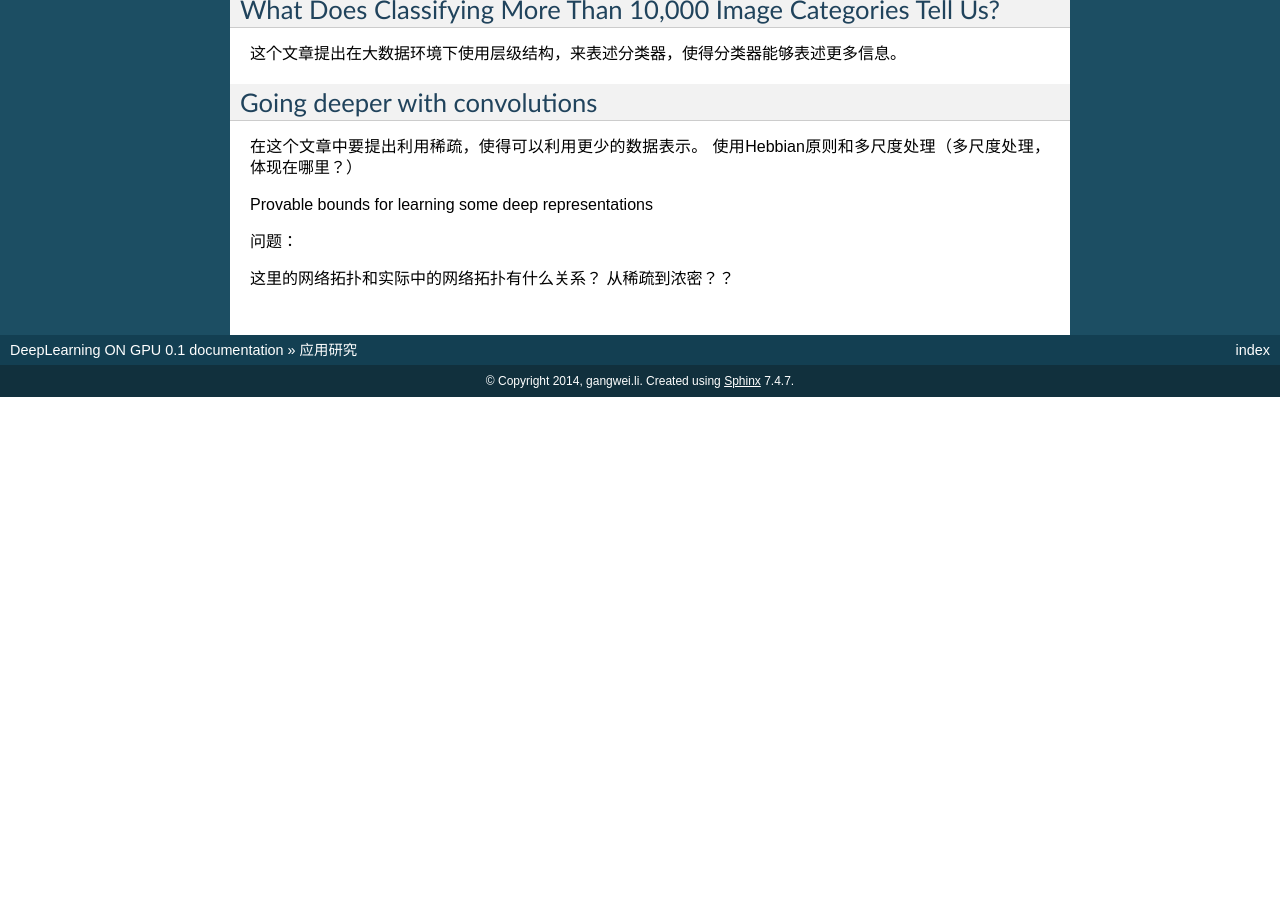
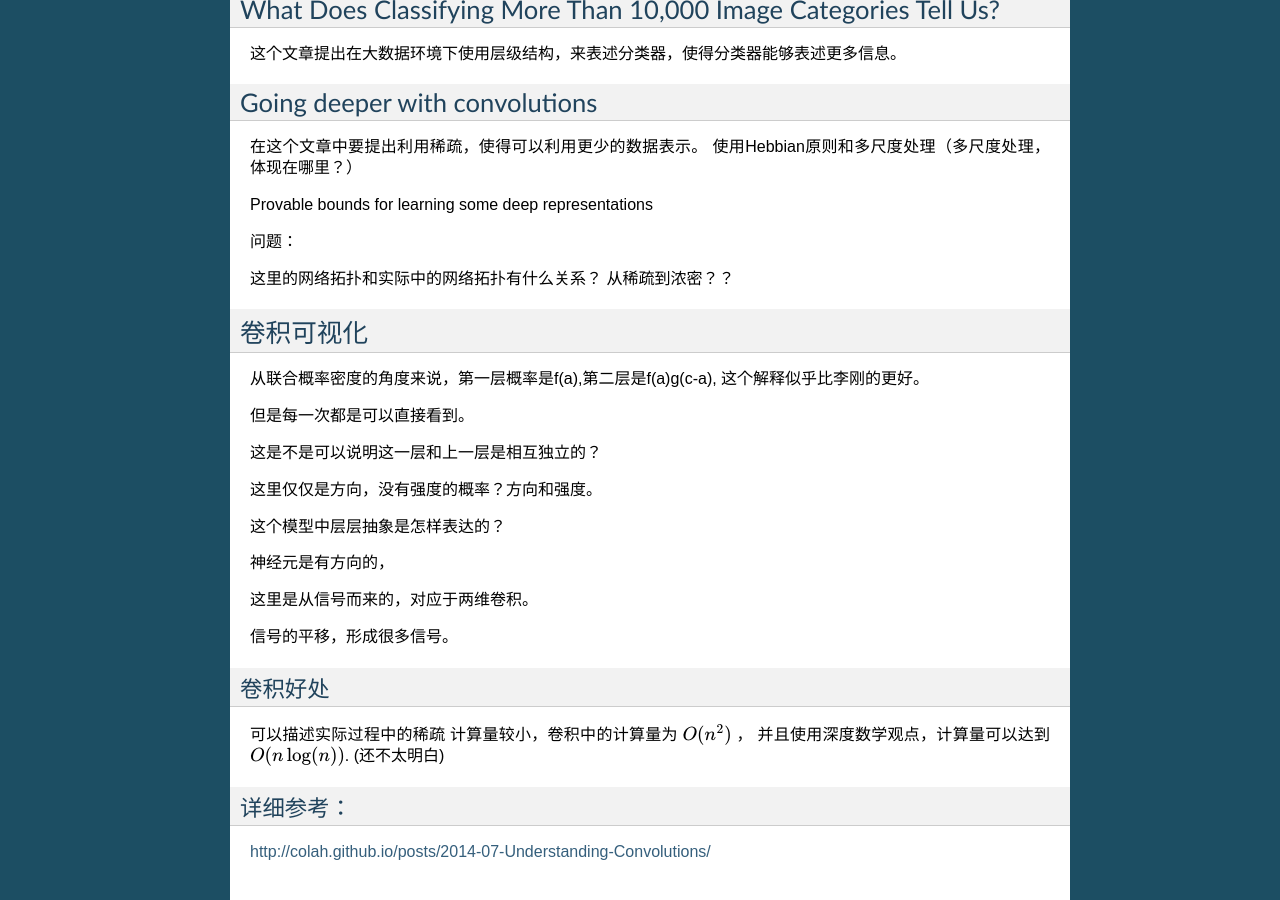
Before and after one commit to hiqdevlord/DeepLearningOnGPU, a Sphinx documentation site: the page built from source/stage_4.rst, in a window 1280 px wide and 900 px high, scrolled down 7482 px. Built offline with Sphinx 7.4.7, drawn with Linux system fonts in a browser that asks for light colours; pages that are not in the unit, such as notebooks, are missing from menus; before the commit the page ends 7879 px from its top, so only the background shows below that.

Commit message:
加入卷积网络可视化

```diff
--- a/source/Stage_3/caffe/CaffeBasic.rst
+++ b/source/Stage_3/caffe/CaffeBasic.rst
@@ -69,6 +69,7 @@ key,value格式，leveldb,lmdm等等就是这种。
 
 `hdf5 <http://www.hdfgroup.org/products/java/hdfview/>`_
 用来层次化的数据格式，相当于面向对象结构串行化。 如果其看成是例如IP的解析则更容易理解，例如Mongo那种理解，就相当于TLV格式的包结构。
+Hierarchical Data format http://en.wikipedia.org/wiki/Hierarchical_Data_Format.
 
 深度学习和并行计算
 ==================
--- /dev/null
+++ b/source/Stage_4/CNNvisualization.rst
@@ -0,0 +1,30 @@
+卷积可视化
+**********
+
+从联合概率密度的角度来说，第一层概率是f(a),第二层是f(a)g(c-a), 这个解释似乎比李刚的更好。
+
+但是每一次都是可以直接看到。
+
+这是不是可以说明这一层和上一层是相互独立的？
+
+这里仅仅是方向，没有强度的概率？方向和强度。
+
+这个模型中层层抽象是怎样表达的？
+
+神经元是有方向的，
+
+这里是从信号而来的，对应于两维卷积。
+
+信号的平移，形成很多信号。
+
+卷积好处
+========
+
+可以描述实际过程中的稀疏
+计算量较小，卷积中的计算量为 :math:`O(n^2)` ， 并且使用深度数学观点，计算量可以达到 :math:`O(n\log(n))`. (还不太明白)
+
+
+详细参考：
+=========
+
+http://colah.github.io/posts/2014-07-Understanding-Convolutions/
--- a/source/stage_4.rst
+++ b/source/stage_4.rst
@@ -6,3 +6,4 @@
 .. include:: Stage_4/NewPaper.rst
 .. include:: Stage_4/NewDiction.rst
 .. include:: Stage_4/ImageNet.rst
+.. include:: Stage_4/CNNvisualization.rst
```
